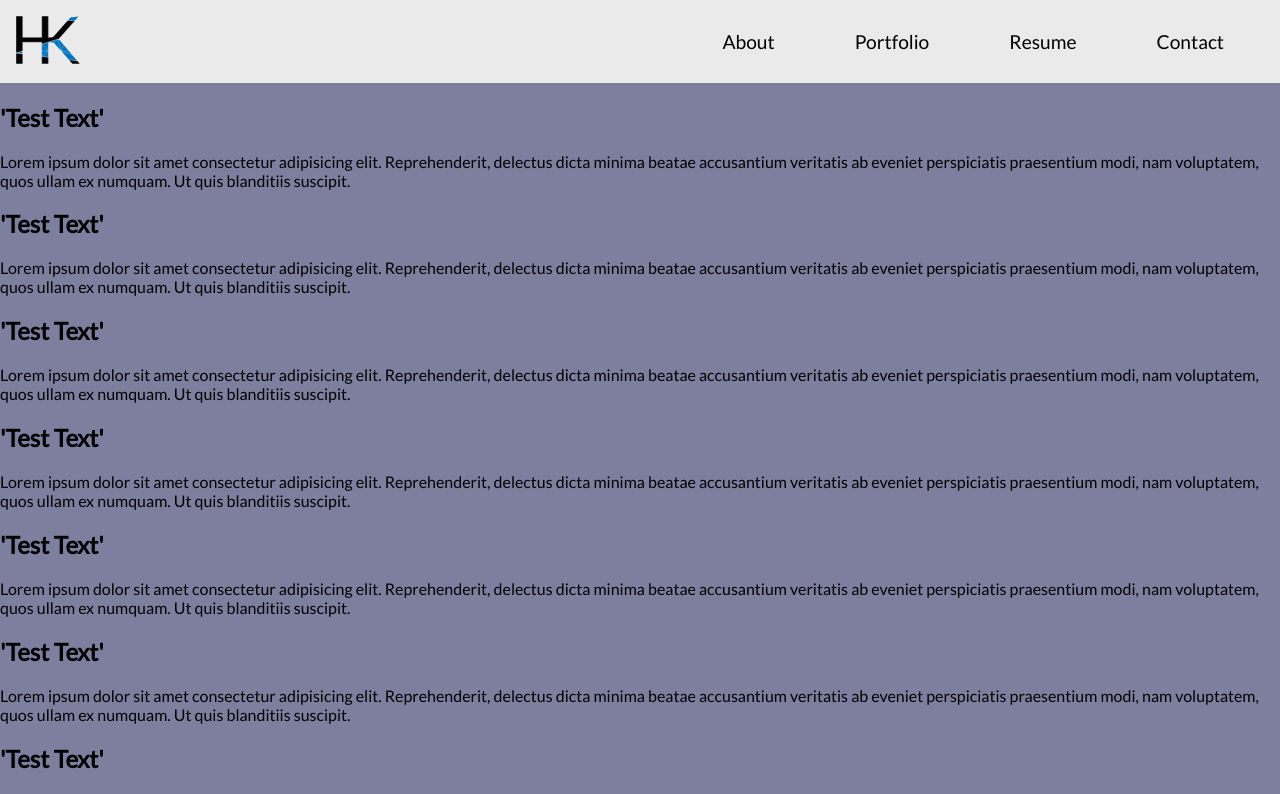
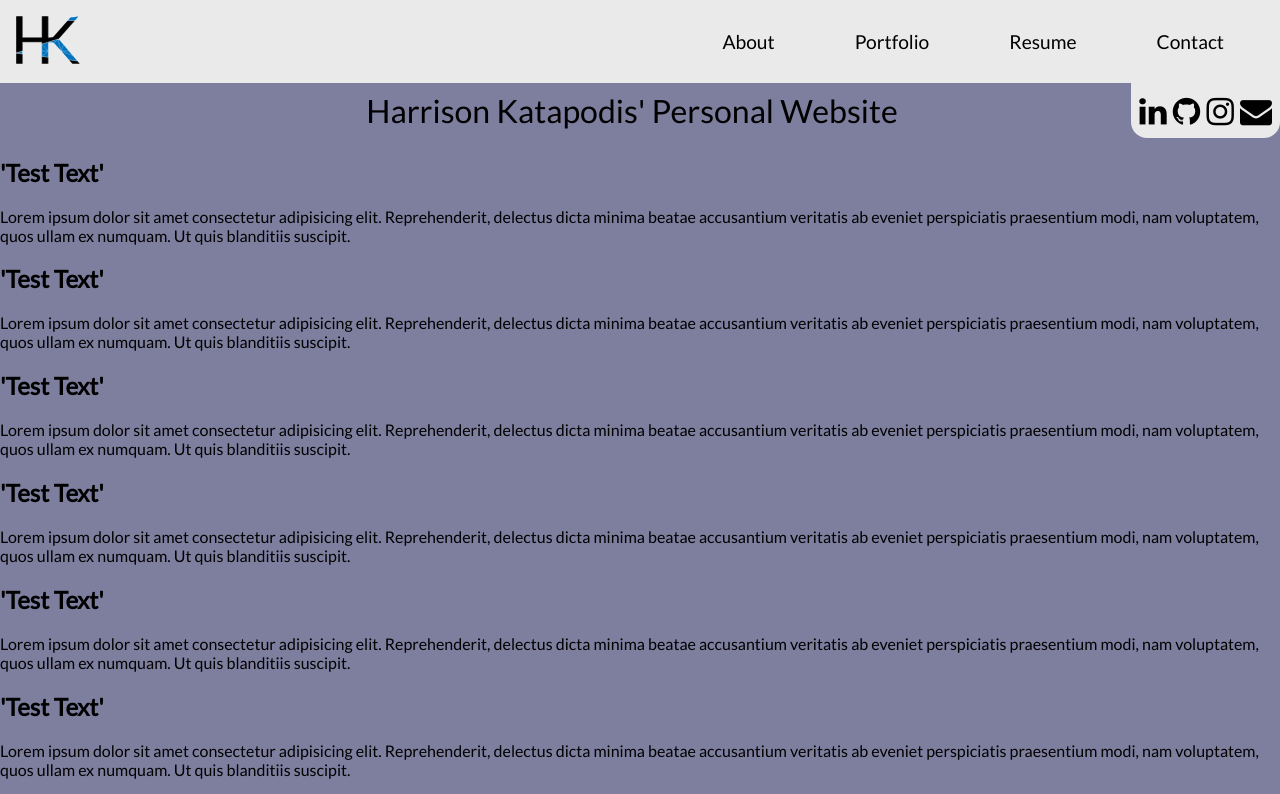
Before and after one commit to HarrisonJK/HarrisonJK.github.io, a React (Vite) app: page / in a window 1280 px wide. Shown: the top 794 px of the page. Built offline with nearby package versions, Linux system fonts and the light colour scheme.

Commit message:
cleaned up header/center it

```diff
--- a/src/App.jsx
+++ b/src/App.jsx
@@ -7,6 +7,7 @@ import { Portfolio } from "./components/Portfolio";
 import { Resume } from "./components/Resume";
 import { Contact } from "./components/Contact";
 import { Waves } from "./components/Waves";
+import { Header } from "./components/Header";
 import { Footer } from "./components/Footer";
 
 function App() {
@@ -14,6 +15,7 @@ function App() {
   return (
     <div>
       <Navbar />
+      <Header />
       <Routes>
         <Route path="/" element={<About />} />
         <Route path="/Portfolio" element={<Portfolio />} />
--- /dev/null
+++ b/src/components/Header.jsx
@@ -0,0 +1,37 @@
+export function Header() {
+  return (
+    <div className="headerContainer">
+      <div className="headerEmptyLeft">
+        <a className="fa fa-linkedin transparent "></a>
+        &nbsp;
+        <a className=" fa fa-github transparent "></a>
+        &nbsp;
+        <a className="fa fa-instagram transparent "></a>
+        &nbsp;
+        <a className="fa fa-envelope transparent "></a>
+      </div>
+      <div className="header">Harrison Katapodis' Personal Website</div>
+      <div className="headerLogosRight header">
+        <a
+          className="fa fa-linkedin noStyle"
+          href="https://www.linkedin.com/in/harrisonhjk/"
+        ></a>
+        &nbsp;
+        <a
+          className=" fa fa-github noStyle"
+          href="https://github.com/HarrisonJK"
+        ></a>
+        &nbsp;
+        <a
+          className="fa fa-instagram noStyle"
+          href="https://www.instagram.com/harrisonhjk_/"
+        ></a>
+        &nbsp;
+        <a
+          className="fa fa-envelope noStyle"
+          href="mailto:hjk72@cornell.edu"
+        ></a>
+      </div>
+    </div>
+  );
+}
--- a/src/index.css
+++ b/src/index.css
@@ -3,6 +3,7 @@
 @import "./styles/About.css";
 @import "./styles/Waves.css";
 @import "./styles/Footer.css";
+@import "./styles/Header.css";
 
 body {
   position: relative;
--- /dev/null
+++ b/src/styles/Header.css
@@ -0,0 +1,34 @@
+.headerContainer {
+  display: flex;
+  justify-content: space-between;
+  background-color: transparent;
+}
+
+.header {
+  background-color: eaeaea;
+  text-align: center;
+  font-size: 2.5vmin;
+  padding: 1vmin;
+}
+
+@media (max-width: 430px) or (max-height: 932px) {
+  .header {
+    font-size: 2.5vmax;
+  }
+}
+
+.headerLogosRight,
+.headerEmptyLeft {
+  background-color: #eaeaea;
+  border-bottom-right-radius: 2vmin;
+  border-bottom-left-radius: 2vmin;
+  font-size: 2rem;
+}
+
+.headerEmptyLeft {
+  background-color: transparent;
+}
+
+.transparent {
+  color: transparent;
+}
```
